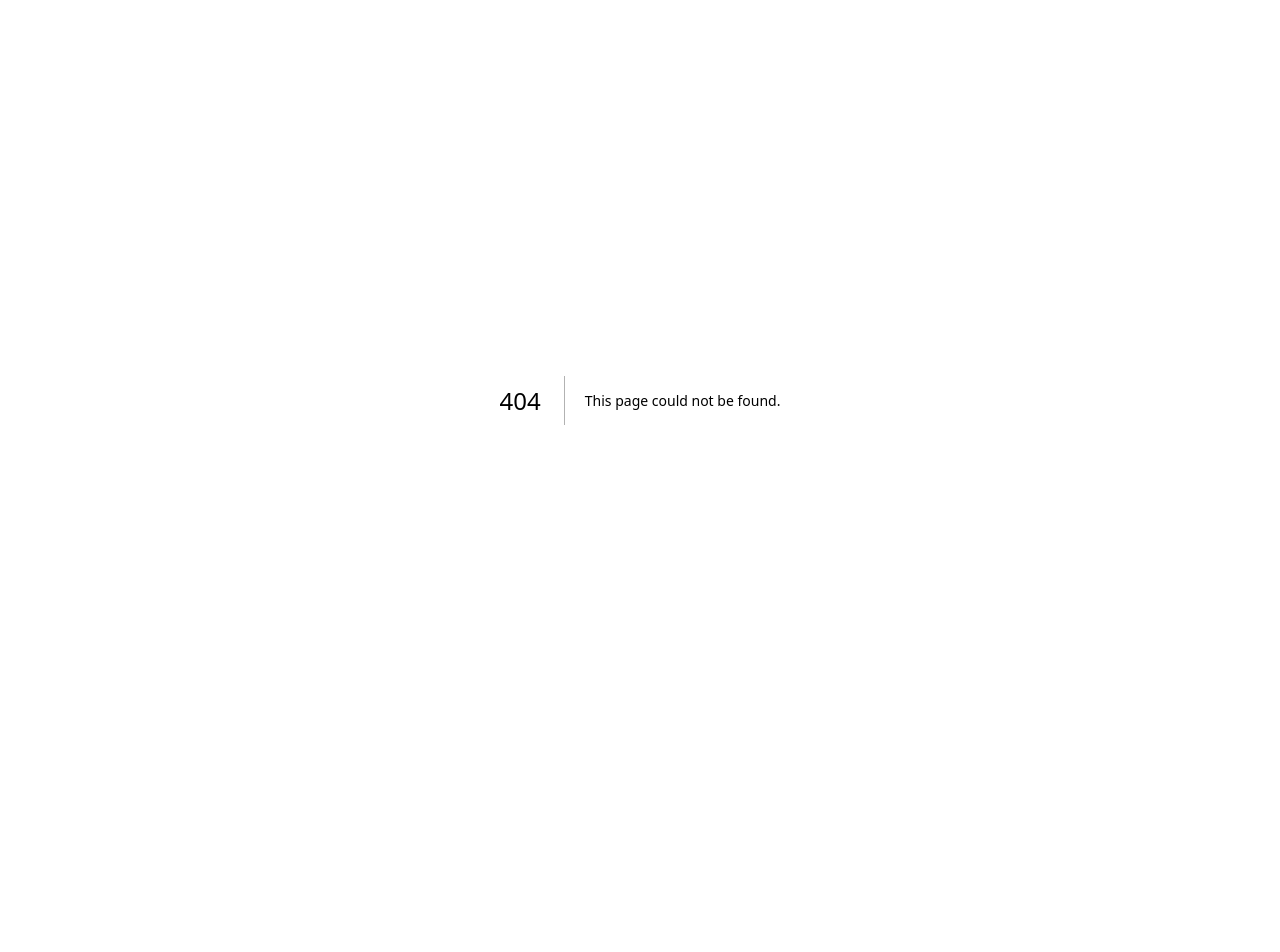
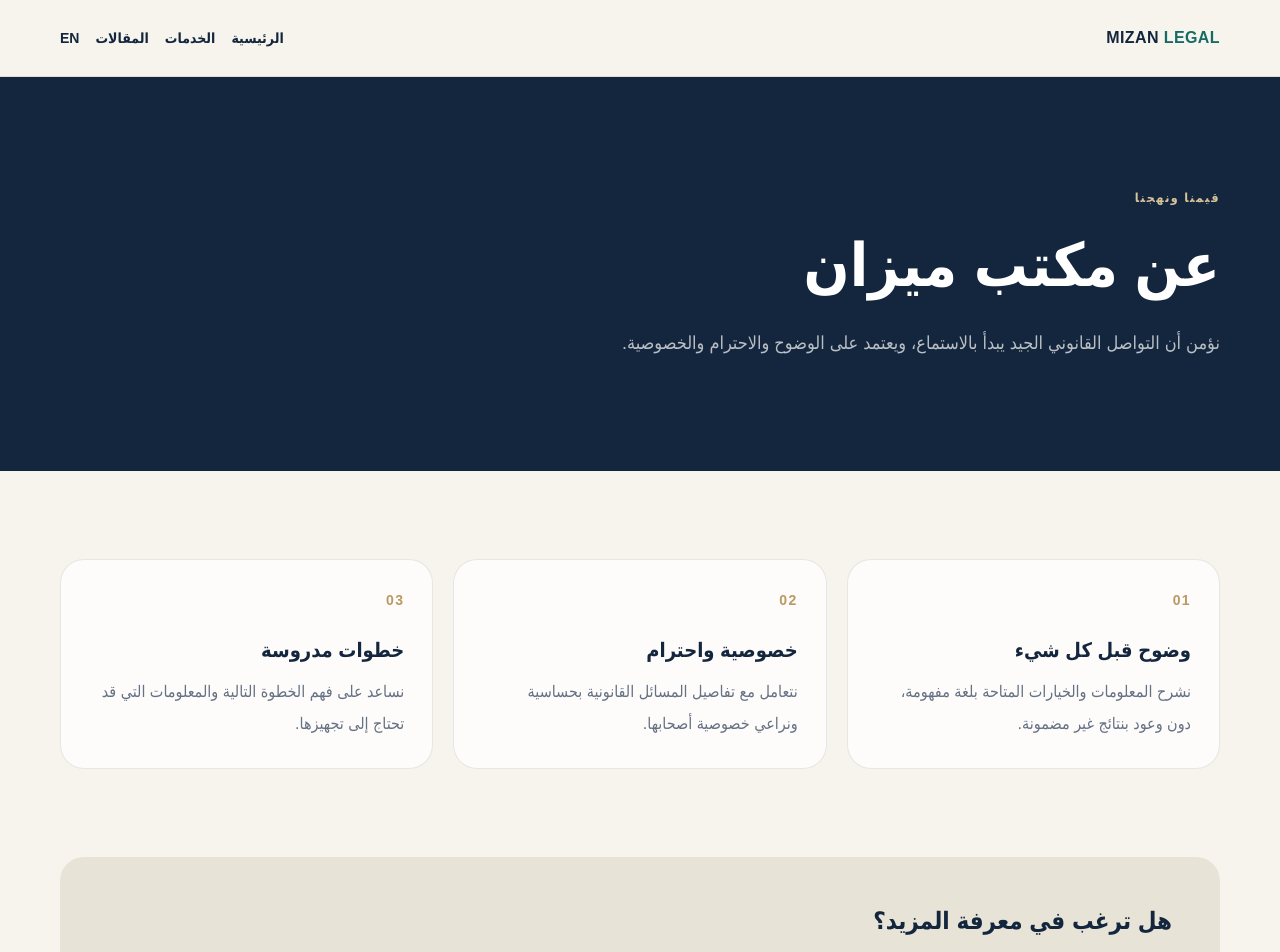
Before and after one commit to mahmoudSElsebaey/mizan-legal-platform, a Next.js app: page /ar/office in a window 1280 px wide. Before the commit this address had no page. Shown: the top 952 px of the page. Before the commit the page ends 800 px from the top, so only its background shows below. Built offline with nearby package versions, Linux system fonts and the light colour scheme.

Commit message:
feat(phase-2): add bilingual office page

```diff
--- /dev/null
+++ b/src/app/[locale]/office/page.tsx
@@ -0,0 +1,17 @@
+import Link from "next/link";
+import { notFound } from "next/navigation";
+import { isLocale } from "@/lib/i18n/config";
+import { officeContent } from "@/lib/content/public-site";
+export default async function OfficePage({ params }: { params: Promise<{ locale: string }> }) {
+  const { locale } = await params;
+  if (!isLocale(locale)) notFound();
+  const ar = locale === "ar";
+  const content = officeContent[locale];
+  return <main className="min-h-screen">
+    <header className="border-b border-[#14263d]/10"><div className="container flex min-h-[76px] items-center justify-between"><Link className="font-black tracking-wide text-[#14263d]" href={"/" + locale}>MIZAN <span className="text-[#176b67]">LEGAL</span></Link><nav className="flex items-center gap-4 text-sm font-semibold"><Link href={"/" + locale}>{ar ? "الرئيسية" : "Home"}</Link><Link href={"/" + locale + "/services"}>{ar ? "الخدمات" : "Services"}</Link><Link href={"/" + locale + "/insights"}>{ar ? "المقالات" : "Insights"}</Link><Link href={locale === "ar" ? "/en/office" : "/ar/office"}>{ar ? "EN" : "عربي"}</Link></nav></div></header>
+    <section className="bg-[#14263d] py-20 text-white sm:py-28"><div className="container"><p className="eyebrow !text-[#d8c39b]">{ar ? "قيمنا ونهجنا" : "OUR VALUES & APPROACH"}</p><h1 className="mt-5 max-w-3xl text-4xl font-black leading-tight sm:text-6xl">{content.title}</h1><p className="mt-6 max-w-2xl text-lg leading-8 text-white/70">{content.intro}</p></div></section>
+    <section className="section"><div className="container grid gap-5 md:grid-cols-3">{content.principles.map((item, i) => <article key={item.title} className="rounded-3xl border border-[#14263d]/10 bg-white/70 p-7"><span className="text-sm font-black tracking-widest text-[#b99a62]">0{i + 1}</span><h2 className="mt-6 text-xl font-extrabold">{item.title}</h2><p className="mt-3 leading-8 text-[#657184]">{item.description}</p></article>)}</div></section>
+    <section className="pb-20"><div className="container rounded-3xl bg-[#e8e3d7] p-8 sm:p-12"><h2 className="text-2xl font-black">{ar ? "هل ترغب في معرفة المزيد؟" : "Would you like to learn more?"}</h2><p className="mt-3 max-w-2xl leading-8 text-[#657184]">{ar ? "تواصل مع المكتب لطرح استفسارك العام ومناقشة الخطوة التالية." : "Contact the office to share a general enquiry and discuss the next step."}</p><a href="mailto:hello@mizan-legal.example" className="mt-6 inline-flex rounded-full bg-[#176b67] px-6 py-3 font-bold text-white">{ar ? "تواصل معنا" : "Contact us"} ↗</a></div></section>
+    <footer className="border-t border-[#14263d]/10 py-7"><div className="container text-xs text-[#657184]">{ar ? "المحتوى تعريفي عام ولا يُعد استشارة قانونية." : "Content is general information and is not legal advice."}</div></footer>
+  </main>;
+}
```
